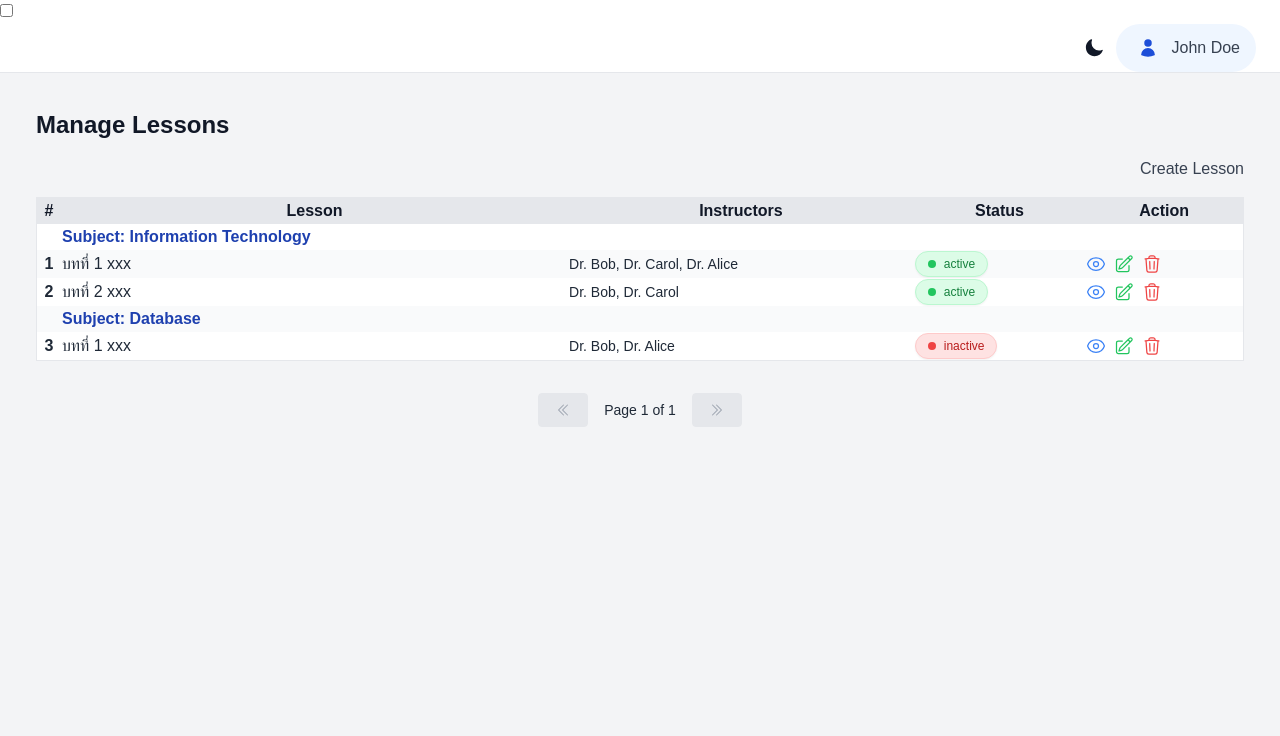
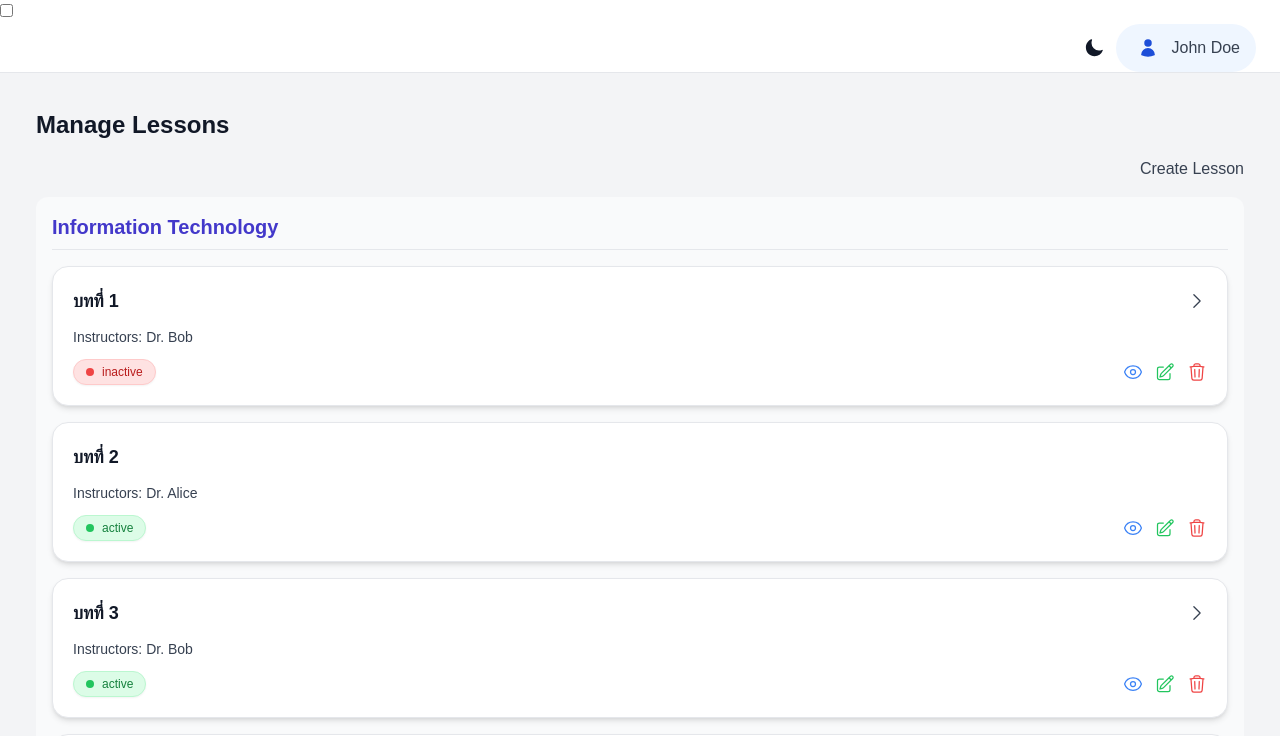
Before and after one commit to Uma-MCMXC/self-paced-learning, a Next.js app in the folder frontend/: page /lecturer/lesson/manage in a window 1280 px wide. Shown: the top 736 px of the page. Built offline with nearby package versions, Linux system fonts and the light colour scheme.

Commit message:
frontend: lesson manage page

```diff
--- a/frontend/app/lecturer/lesson/manage/page.tsx
+++ b/frontend/app/lecturer/lesson/manage/page.tsx
@@ -2,155 +2,204 @@
 
 import React, { useState } from 'react'
 import PageContainer from '@/app/components/ui/PageContainer'
-import SimpleTable, { TableRow } from '@/app/components/ui/SimpleTable'
 import Button from '@/app/components/ui/Button'
 import StatusToggleButton from '@/app/components/ui/StatusToggleButton'
 import Toast from '@/app/components/ui/Toast'
+import SelectInput from '@/app/components/ui/SelectInput'
+import {
+  EyeIcon,
+  PencilSquareIcon,
+  TrashIcon,
+  ChevronDownIcon,
+  ChevronRightIcon,
+} from '@heroicons/react/24/outline'
 import Link from 'next/link'
-import { EyeIcon, PencilSquareIcon, TrashIcon } from '@heroicons/react/24/outline'
 
-type Lecturer = { name: string; role: 'Owner' | 'Co-Owner' }
-type Subject = {
-  id: string
-  subject: string
-  status: 'active' | 'inactive'
-  lessons: string
-  content: string
-  createdBy: string
-  updatedAt: string
-  lecturers: Lecturer[]
-}
-
-const initialLessons: Subject[] = [
+// 🔹 ข้อมูลตัวอย่างของรายวิชาและบทเรียน
+const sampleLessons = [
   {
     id: '1',
     subject: 'Information Technology',
-    lessons: 'บทที่ 1 xxx',
-    content: 'Covers networking, databases, and IT project management.',
-    status: 'active',
-    createdBy: 'Staff User',
-    updatedAt: '2025-04-06 10:20',
-    lecturers: [
-      { name: 'Dr. Bob', role: 'Owner' },
-      { name: 'Dr. Carol', role: 'Co-Owner' },
-      { name: 'Dr. Alice', role: 'Co-Owner' },
-    ],
+    lessons: Array.from({ length: 10 }, (_, i) => ({
+      id: `1.${i + 1}`,
+      title: `บทที่ ${i + 1}`,
+      // ใส่บทย่อยเฉพาะบทเลขคู่
+      sub:
+        i % 2 === 0
+          ? Array.from({ length: 2 }, (_, j) => ({
+              id: `1.${i + 1}.${j + 1}`,
+              title: `บทที่ ${i + 1}.${j + 1}`,
+            }))
+          : [],
+      status: i % 3 === 0 ? 'inactive' : 'active', // บางบท inactive เพื่อจำลองสถานะ
+      instructors: [`Dr. ${i % 2 === 0 ? 'Bob' : 'Alice'}`], // จำลองผู้สอน
+    })),
   },
+  // รายวิชาเพิ่มเติมอีก 7 วิชา
   {
     id: '2',
-    subject: 'Information Technology',
-    lessons: 'บทที่ 2 xxx',
-    content: 'Advanced topics in IT project planning.',
-    status: 'active',
-    createdBy: 'Staff User',
-    updatedAt: '2025-04-06 10:25',
-    lecturers: [
-      { name: 'Dr. Bob', role: 'Owner' },
-      { name: 'Dr. Carol', role: 'Co-Owner' },
-    ],
+    subject: 'Data Science',
+    lessons: [{ id: '2.1', title: 'บทที่ 1', status: 'active', instructors: ['Dr. Lisa'] }],
   },
   {
     id: '3',
-    subject: 'Database',
-    lessons: 'บทที่ 1 xxx',
-    content: 'Database design and normalization.',
-    status: 'inactive',
-    createdBy: 'Staff User',
-    updatedAt: '2025-04-06 10:30',
-    lecturers: [
-      { name: 'Dr. Bob', role: 'Owner' },
-      { name: 'Dr. Alice', role: 'Co-Owner' },
-    ],
+    subject: 'Computer Science',
+    lessons: [{ id: '3.1', title: 'บทที่ 1', status: 'inactive', instructors: ['Dr. John'] }],
+  },
+  {
+    id: '4',
+    subject: 'AI',
+    lessons: [{ id: '4.1', title: 'บทที่ 1', status: 'active', instructors: ['Dr. Emma'] }],
+  },
+  {
+    id: '5',
+    subject: 'Cybersecurity',
+    lessons: [{ id: '5.1', title: 'บทที่ 1', status: 'inactive', instructors: ['Dr. Marie'] }],
+  },
+  {
+    id: '6',
+    subject: 'Big Data',
+    lessons: [{ id: '6.1', title: 'บทที่ 1', status: 'active', instructors: ['Dr. Max'] }],
+  },
+  {
+    id: '7',
+    subject: 'Software Engineering',
+    lessons: [{ id: '7.1', title: 'บทที่ 1', status: 'active', instructors: ['Dr. Dan'] }],
+  },
+  {
+    id: '8',
+    subject: 'Cloud Computing',
+    lessons: [{ id: '8.1', title: 'บทที่ 1', status: 'inactive', instructors: ['Dr. Eve'] }],
   },
 ]
 
-export default function LessonTablePage() {
-  const [lessonList, setLessonList] = useState<Subject[]>(initialLessons)
+export default function LessonCardPage() {
+  // แจ้งเตือนเมื่ออัปเดตสถานะบทเรียน
   const [toastMsg, setToastMsg] = useState<string | null>(null)
+  // รหัสวิชาที่เลือกจาก SelectInput
+  const [selectedSubjectId, setSelectedSubjectId] = useState<string>('')
+  // รายการบทเรียนที่ถูกคลิกเพื่อแสดงบทย่อย
+  const [openLessonIds, setOpenLessonIds] = useState<string[]>([])
 
-  const toggleStatus = (id: string) => {
-    setLessonList((prev) =>
-      prev.map((l) =>
-        l.id === id ? { ...l, status: l.status === 'active' ? 'inactive' : 'active' } : l
-      )
-    )
-
+  // 🔹 เปลี่ยนสถานะบทเรียน
+  const toggleStatus = (subjectId: string, lessonId: string) => {
+    const subject = sampleLessons.find((s) => s.id === subjectId)
+    const lesson = subject?.lessons.find((l) => l.id === lessonId)
+    if (lesson) {
+      lesson.status = lesson.status === 'active' ? 'inactive' : 'active'
       setToastMsg('Lesson status updated.')
       setTimeout(() => setToastMsg(null), 3000)
     }
+  }
 
-  const groupedLessons = lessonList.reduce<Record<string, Subject[]>>((acc, lesson) => {
-    if (!acc[lesson.subject]) acc[lesson.subject] = []
-    acc[lesson.subject].push(lesson)
-    return acc
-  }, {})
+  // 🔹 เปิด/ปิด accordion บทย่อย
+  const toggleLesson = (lessonId: string) => {
+    setOpenLessonIds((prev) =>
+      prev.includes(lessonId) ? prev.filter((id) => id !== lessonId) : [...prev, lessonId]
+    )
+  }
 
-  const groupedData: TableRow[] = []
+  // 🔹 วิชาที่ถูกเลือกจาก SelectInput
+  const selectedSubject = sampleLessons.find((s) => s.id === selectedSubjectId)
 
-  Object.entries(groupedLessons).forEach(([subjectName, lessons]) => {
-    groupedData.push({
-      _isSubjectRow: true,
-      subject: (
-        <div className="font-bold text-blue-800 dark:text-white">Subject: {subjectName}</div>
-      ),
-      instructors: '',
-      status: '',
-      action: '',
-    })
+  // 🔹 แสดงการ์ดบทเรียน
+  const renderLessonCard = (lesson: any, subjectId: string) => (
+    <div
+      key={lesson.id}
+      className="border rounded-2xl p-5 bg-white dark:bg-slate-800 shadow-md mb-4"
+    >
+      {/* หัวบทเรียน + ปุ่มเปิด/ปิด บทย่อย */}
+      <div
+        className="flex justify-between items-center cursor-pointer"
+        onClick={() => toggleLesson(lesson.id)}
+      >
+        <div className="text-lg font-semibold text-gray-900 dark:text-white">{lesson.title}</div>
+        {/* แสดงลูกศรสำหรับบทย่อย */}
+        {lesson.sub?.length > 0 &&
+          (openLessonIds.includes(lesson.id) ? (
+            <ChevronDownIcon className="w-5 h-5" />
+          ) : (
+            <ChevronRightIcon className="w-5 h-5" />
+          ))}
+      </div>
 
-    lessons.forEach((lesson) => {
-      groupedData.push({
-        subject: (
-          <div>
-            <div className="font-medium text-gray-800 dark:text-white">{lesson.lessons}</div>
+      {/* บทย่อย */}
+      {lesson.sub?.length > 0 && openLessonIds.includes(lesson.id) && (
+        <ul className="ml-6 mt-2 list-disc text-sm text-gray-600 dark:text-gray-300">
+          {lesson.sub.map((sub: any) => (
+            <li key={sub.id}>{sub.title}</li>
+          ))}
+        </ul>
+      )}
+
+      {/* ผู้สอน */}
+      <div className="text-sm mt-3 text-gray-700 dark:text-gray-300">
+        <span className="font-medium">Instructors:</span> {lesson.instructors.join(', ')}
       </div>
-        ),
-        instructors: (
-          <div className="text-sm">{lesson.lecturers.map((l) => l.name).join(', ')}</div>
-        ),
-        status: (
-          <StatusToggleButton status={lesson.status} onClick={() => toggleStatus(lesson.id)} />
-        ),
-        action: (
-          <div className="flex gap-2">
-            <button title="View" onClick={() => alert(`View ${lesson.subject}`)}>
+
+      {/* ปุ่มจัดการบทเรียน */}
+      <div className="mt-3 flex justify-between items-center">
+        <StatusToggleButton
+          status={lesson.status}
+          onClick={() => toggleStatus(subjectId, lesson.id)}
+        />
+        <div className="flex gap-3">
+          <button title="View">
             <EyeIcon className="w-5 h-5 text-blue-500 hover:text-blue-700" />
           </button>
-            <Link href={`/lecturer/subject/edit/${lesson.id}`} title="Edit">
+          <Link href={`#`} title="Edit">
             <PencilSquareIcon className="w-5 h-5 text-green-500 hover:text-green-700" />
           </Link>
-            <button
-              title="Delete"
-              onClick={() => confirm(`Delete lesson "${lesson.lessons}"?`) && alert('Deleted')}
-            >
+          <button title="Delete">
             <TrashIcon className="w-5 h-5 text-red-500 hover:text-red-700" />
           </button>
         </div>
-        ),
-      })
-    })
-  })
+      </div>
+    </div>
+  )
 
   return (
     <PageContainer title="Manage Lessons">
+      {/* แจ้งเตือนเมื่อมีการอัปเดตสถานะ */}
       {toastMsg && <Toast message={toastMsg} type="success" />}
+
+      {/* ปุ่มสร้างบทเรียนใหม่ */}
       <div className="flex justify-end mb-4">
         <Button label="Create Lesson" variant="success" href="/lecturer/lesson/create" />
       </div>
 
-      <SimpleTable
-        data={groupedData}
-        rowsPerPage={5}
-        thead={
-          <tr>
-            <th className="w-6">#</th>
-            <th>Lesson</th>
-            <th>Instructors</th>
-            <th>Status</th>
-            <th>Action</th>
-          </tr>
-        }
+      {/* 🔹 แสดงรายวิชาแรกแบบเต็ม 10 บท */}
+      <div className="grid grid-cols-1 md:grid-cols-1 gap-6">
+        {sampleLessons.slice(0, 1).map((subject) => (
+          <div key={subject.id} className="bg-gray-50 dark:bg-slate-900 p-4 rounded-xl">
+            <div className="text-xl font-bold text-indigo-700 dark:text-white mb-4 border-b pb-2">
+              {subject.subject}
+            </div>
+            {subject.lessons.map((lesson) => renderLessonCard(lesson, subject.id))}
+          </div>
+        ))}
+      </div>
+
+      {/* 🔹 Dropdown สำหรับเลือกวิชาเพิ่มเติม */}
+      <div className="mt-10">
+        <SelectInput
+          label="View more subjects"
+          name="selectedSubject"
+          value={selectedSubjectId}
+          onChange={(val) => setSelectedSubjectId(val)}
+          options={sampleLessons.slice(1).map((s) => ({ label: s.subject, value: s.id }))}
         />
+
+        {/* แสดงบทเรียนของวิชาที่เลือก */}
+        {selectedSubject && (
+          <div className="mt-6 bg-gray-50 dark:bg-slate-900 p-4 rounded-xl">
+            <div className="text-xl font-bold text-indigo-700 dark:text-white mb-4 border-b pb-2">
+              {selectedSubject.subject}
+            </div>
+            {selectedSubject.lessons.map((lesson) => renderLessonCard(lesson, selectedSubject.id))}
+          </div>
+        )}
+      </div>
     </PageContainer>
   )
 }
```
Also changed, not shown: frontend/app/components/ui/SelectInput.tsx (+9 -2 lines). Lines whose indentation alone changed are shown as unchanged.
